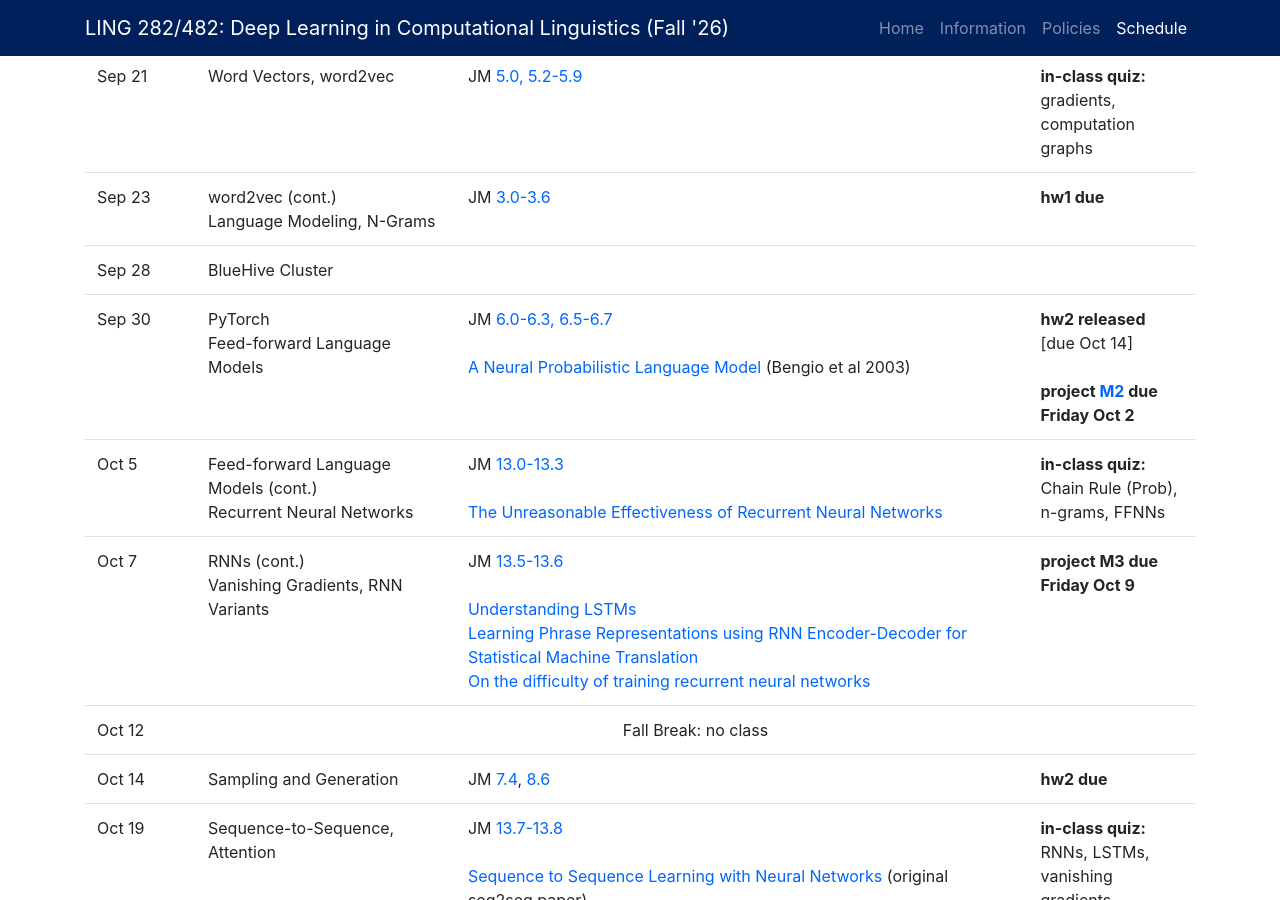
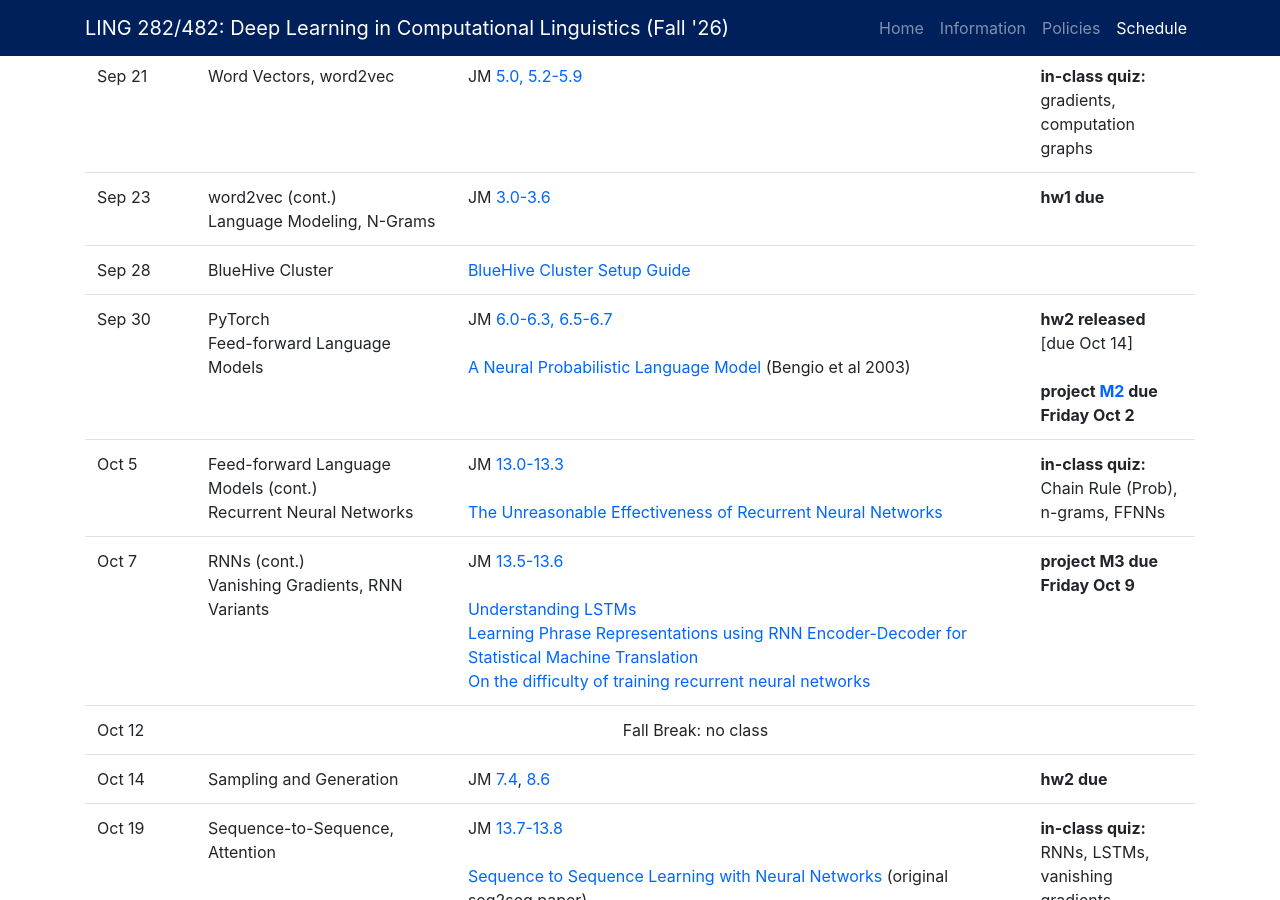
Before and after one commit to cmdowney88/cmdowney88.github.io, a Jekyll site: the page teaching/ling282/fall26/index.html, which Jekyll copies as it is, in a window 1280 px wide and 900 px high, scrolled down 3754 px. Built offline with Jekyll 4.4.1, drawn with Linux system fonts in a browser that asks for light colours.

Commit message:
teaching: link the shared cluster guide from course pages
Replaces dscc251's docs/cluster-setup.pdf, which documented the pre-BlueHive3
workflow. ling282 links it from the Readings column so the Topics cell stays
plain text for publish-slides.

```diff
--- a/teaching/dscc251/spring26/index.html
+++ b/teaching/dscc251/spring26/index.html
@@ -348,7 +348,7 @@
 							<tr>
 								<td>Jan 29</td>
 								<td>
-									<a href="docs/cluster-setup.pdf" target="_blank">Computing cluster setup</a><br>
+									<a href="../../../guides/cluster-setup/" target="_blank">Computing cluster setup</a><br>
 									<a href="docs/paper-discovery-guide.pdf" target="_blank">Discussion format and expectations</a>
 								</td>
 								<td></td>
--- a/teaching/ling282/fall26/index.html
+++ b/teaching/ling282/fall26/index.html
@@ -363,7 +363,9 @@
 								<td>
 									BlueHive Cluster
 								</td>
-								<td></td>
+								<td>
+									<a href="../../../guides/cluster-setup/" target="_blank">BlueHive Cluster Setup Guide</a>
+								</td>
 								<td></td>
 							</tr>
 							<tr>
```
Also changed, not shown: 1 other file.
